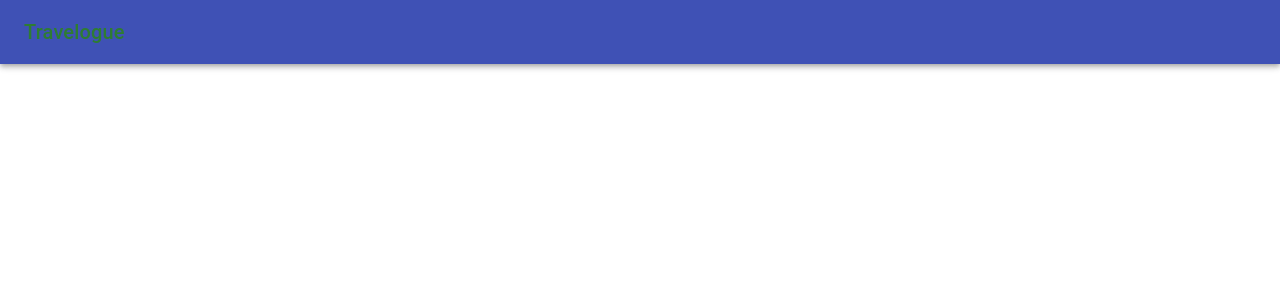
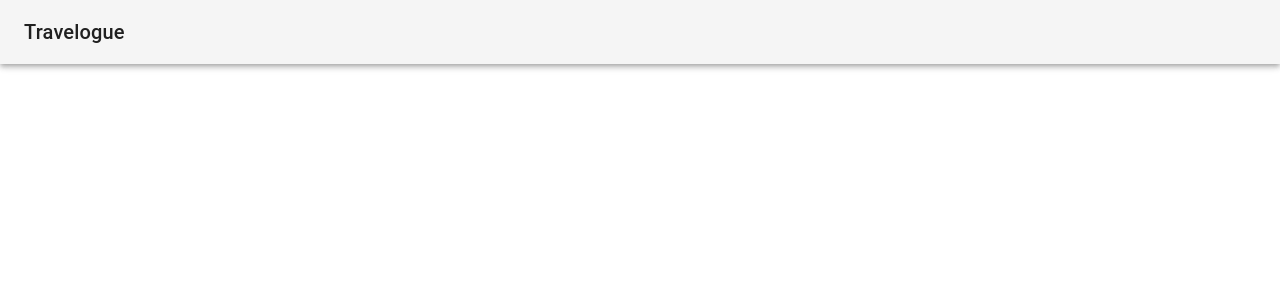
Before and after one commit to jplukarski/Travelogue, a React (Create React App) app in the folder client/: page / in a window 1280 px wide. Shown: the top 300 px of the page. Built offline with nearby package versions, Linux system fonts and the light colour scheme.

Commit message:
updated title

```diff
--- a/client/public/index.html
+++ b/client/public/index.html
@@ -1,40 +1,22 @@
 <!DOCTYPE html>
 <html lang="en">
+
 <head>
   <meta charset="utf-8">
-    <link rel="shortcut icon" href="%PUBLIC_URL%/favicon.ico">
+
   <meta name="viewport" content="width=device-width, initial-scale=1, shrink-to-fit=no">
   <meta name="theme-color" content="#000000">
-    <!--
-      manifest.json provides metadata used when your web app is added to the
-      homescreen on Android. See https://developers.google.com/web/fundamentals/web-app-manifest/
-    -->
+
   <link rel="manifest" href="%PUBLIC_URL%/manifest.json">
-    <!--
-      Notice the use of %PUBLIC_URL% in the tags above.
-      It will be replaced with the URL of the `public` folder during the build.
-      Only files inside the `public` folder can be referenced from the HTML.
 
-      Unlike "/favicon.ico" or "favicon.ico", "%PUBLIC_URL%/favicon.ico" will
-      work correctly both with client-side routing and a non-root public URL.
-      Learn how to configure a non-root public URL by running `npm run build`.
-    -->
-    <title>React App</title>
+  <title>Travelogue</title>
 </head>
+
 <body>
   <noscript>
     You need to enable JavaScript to run this app.
   </noscript>
   <div id="root"></div>
-    <!--
-      This HTML file is a template.
-      If you open it directly in the browser, you will see an empty page.
+</body>
 
-      You can add webfonts, meta tags, or analytics to this file.
-      The build step will place the bundled scripts into the <body> tag.
-
-      To begin the development, run `npm start` or `yarn start`.
-      To create a production bundle, use `npm run build` or `yarn build`.
-    -->
-  </body>
 </html>
--- a/client/src/components/navbar.js
+++ b/client/src/components/navbar.js
@@ -16,7 +16,7 @@
 
     return (
         <div className={classes.root} >
-            <AppBar position="static" style={{ color: '#2E7D32' }}>
+            <AppBar position="static" color="default">
                 <Toolbar>
                     <Typography variant="h6" color="inherit">
                         Travelogue
```
Also changed, not shown: 1 other file (tests, documents, lock files or other folders). Lines whose indentation alone changed are shown as unchanged.
